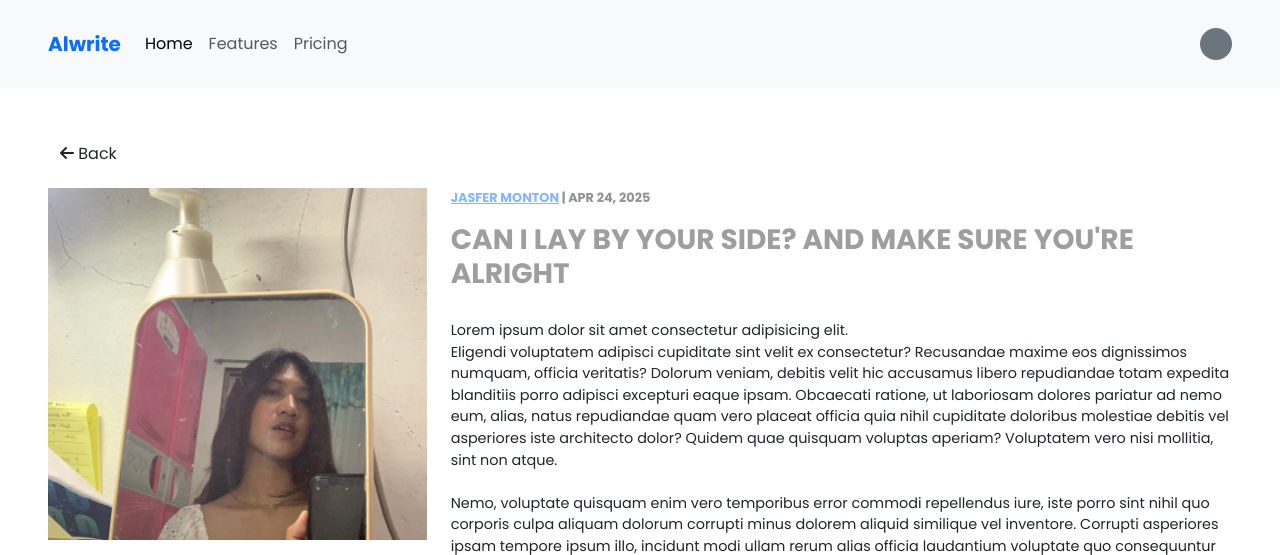
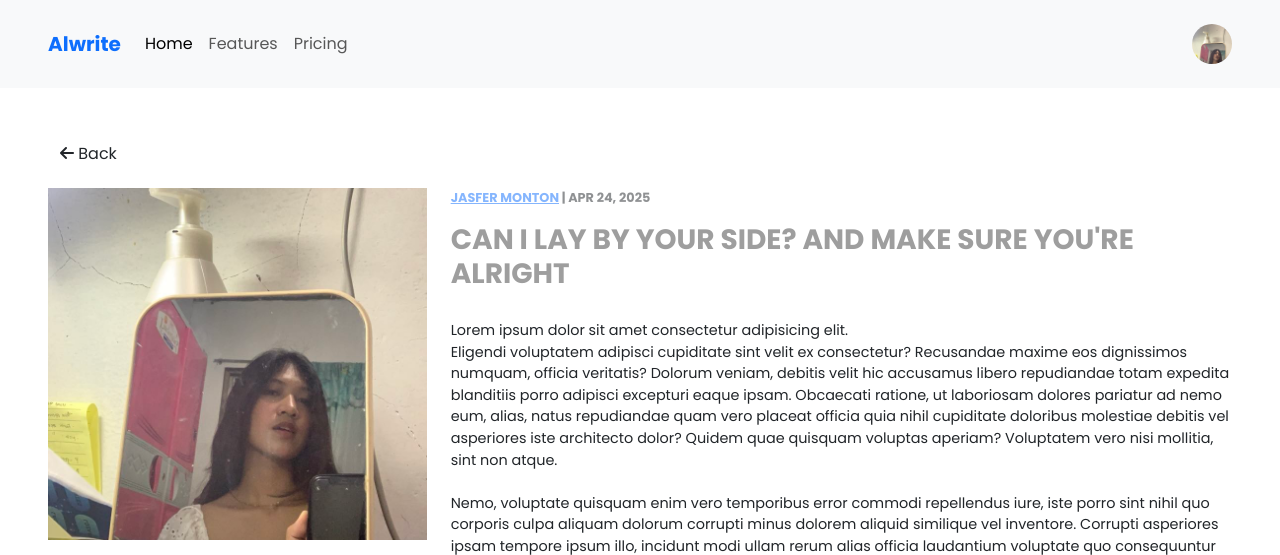
Before and after one commit to fersonull/blog-webapp, a PHP site: page /post.php in a window 1280 px wide. Shown: the top 555 px of the page. Run offline with PHP 8.4, Linux system fonts and the light colour scheme.

Commit message:
added dummy picture in profile nav

```diff
--- a/app/partials/nav.php
+++ b/app/partials/nav.php
@@ -33,8 +33,8 @@
             </ul>
         </div>
 
-        <div class="p-3 w-5 h-5 bg-secondary rounded-circle d-none d-md-block">
-
+        <div class="bg-secondary bg-primary rounded-circle d-none d-md-block overflow-hidden" style="width: 2.5rem; height: 2.5rem;">
+            <img src="app/assets/img/kim.jpeg" width="100%" class="object-fit-cover">
         </div>
     </div>
 </nav>
```
